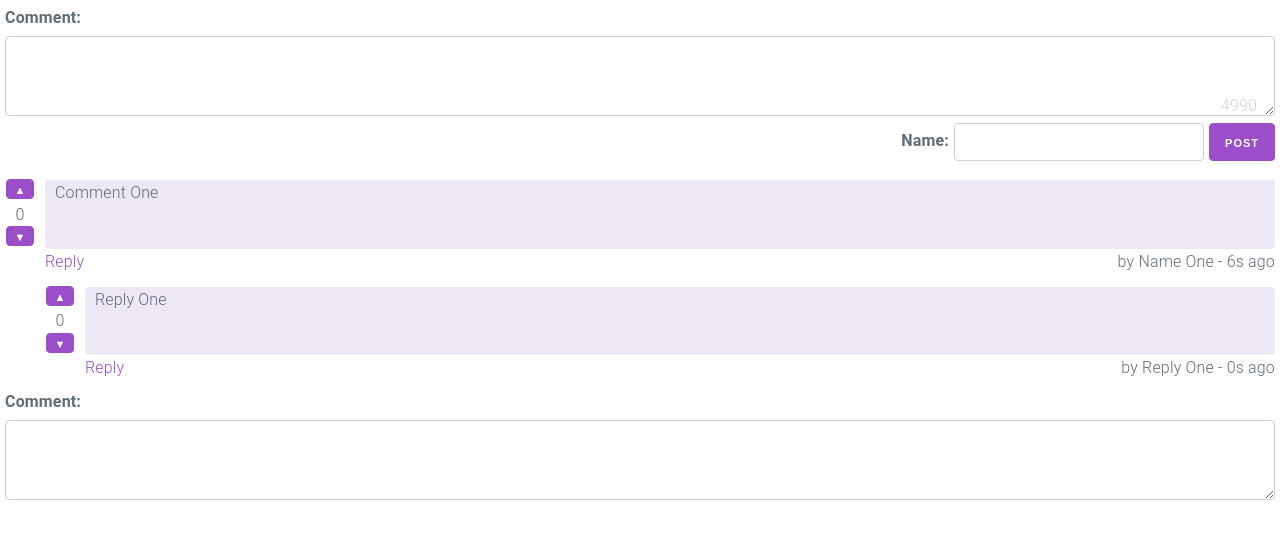
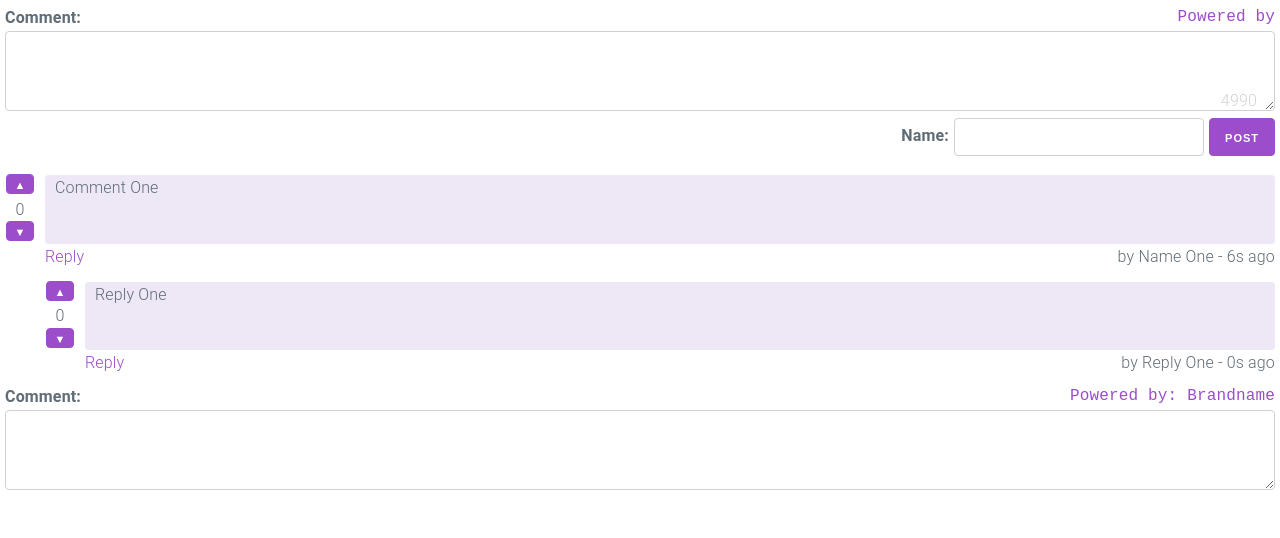
Before and after one commit to JamiePrentice/Comments, a website built with webpack: page UI/goal.html in a window 1280 px wide. Built offline with nearby package versions, Linux system fonts and the light colour scheme.

Commit message:
UI - Added placeholder for a brandname and updated ReadMe :rocket:

```diff
--- a/UI/comments.js
+++ b/UI/comments.js
@@ -36,6 +36,12 @@ function generateForm() {
 
     let comment_label = form.appendChild(document.createElement("label"));
     comment_label.innerHTML = "Comment:";
+    comment_label.className = "header";
+
+    let brand = form.appendChild(document.createElement("a"));
+    brand.setAttribute('href',"https://github.com/JamiePrentice/Comments");
+    brand.innerHTML = "Powered by: Brandname";
+    brand.className = "brand";
 
     let wrap = form.appendChild(document.createElement("div"));
     wrap.className = "wrap";
--- a/UI/goal.html
+++ b/UI/goal.html
@@ -8,7 +8,8 @@
 <body>
     <!-- START -->
     <div id="brandname">
-        <label>Comment:</label>
+        <label class="header">Comment:</label>
+        <a href="https://github.com/JamiePrentice/Comments" class="brand">Powered by</a>
         <div class="wrap">
             <textarea id="brandname-comment" maxlength="5000"></textarea>
             <span>4990</span>
--- a/UI/stylesheet.css
+++ b/UI/stylesheet.css
@@ -1,5 +1,15 @@
 #brandname {
     margin: 5px;
+}
+
+.header{
+    display: inline;
+}
+
+.brand{
+    font-family: Courier New,Courier,Lucida Sans Typewriter,Lucida Typewriter,monospace;
+    float:right;
+    display: inline;
 }
 
 .row {
```
Also changed, not shown: README.md, UI/dist/output.css, UI/dist/output.js.
